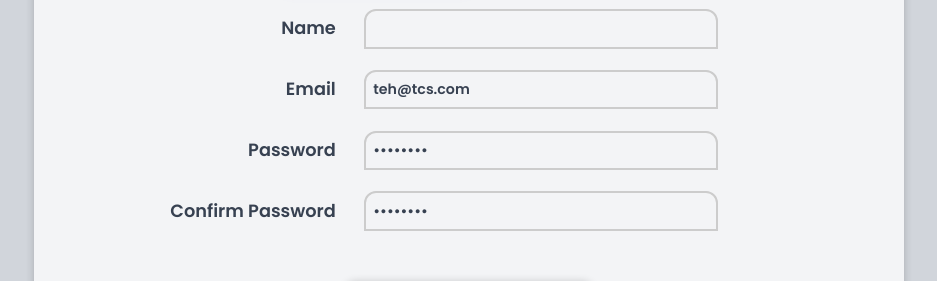
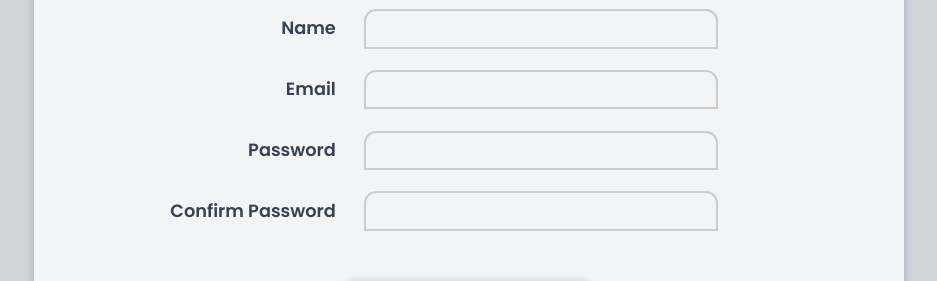
Before and after one commit to Tejas19Tejam/quizzesapp, a React (Vite) app in the folder frontend/: page /auth in a window 1280 px wide. Shown: the part 318-599 px from the top of the page, without its empty margins (171-1108 px from the left). Built offline with nearby package versions, Linux system fonts and the light colour scheme; a web font is replaced by a local one.

Commit message:
Default values remove

```diff
--- a/frontend/src/features/authentication/AuthForm.jsx
+++ b/frontend/src/features/authentication/AuthForm.jsx
@@ -161,7 +161,6 @@ function AuthForm() {
           <FormRow label="Email">
             <Input
               type="email"
-              defaultValue="teh@tcs.com"
               placeholder={errors?.email?.message}
               {...register("email", {
                 required: "User must have a mail.",
@@ -174,7 +173,6 @@ function AuthForm() {
           <FormRow label="Password">
             <Input
               type="password"
-              defaultValue="12345678"
               placeholder={errors?.password?.message}
               {...register("password", {
                 required: "Please provide a password.",
@@ -191,7 +189,6 @@ function AuthForm() {
             <FormRow label="Confirm Password">
               <Input
                 type="password"
-                defaultValue="12345678"
                 placeholder={errors?.confirmedPassword?.message}
                 {...register("confirmedPassword", {
                   required: "Please provide a confirmedPassword.",
```
